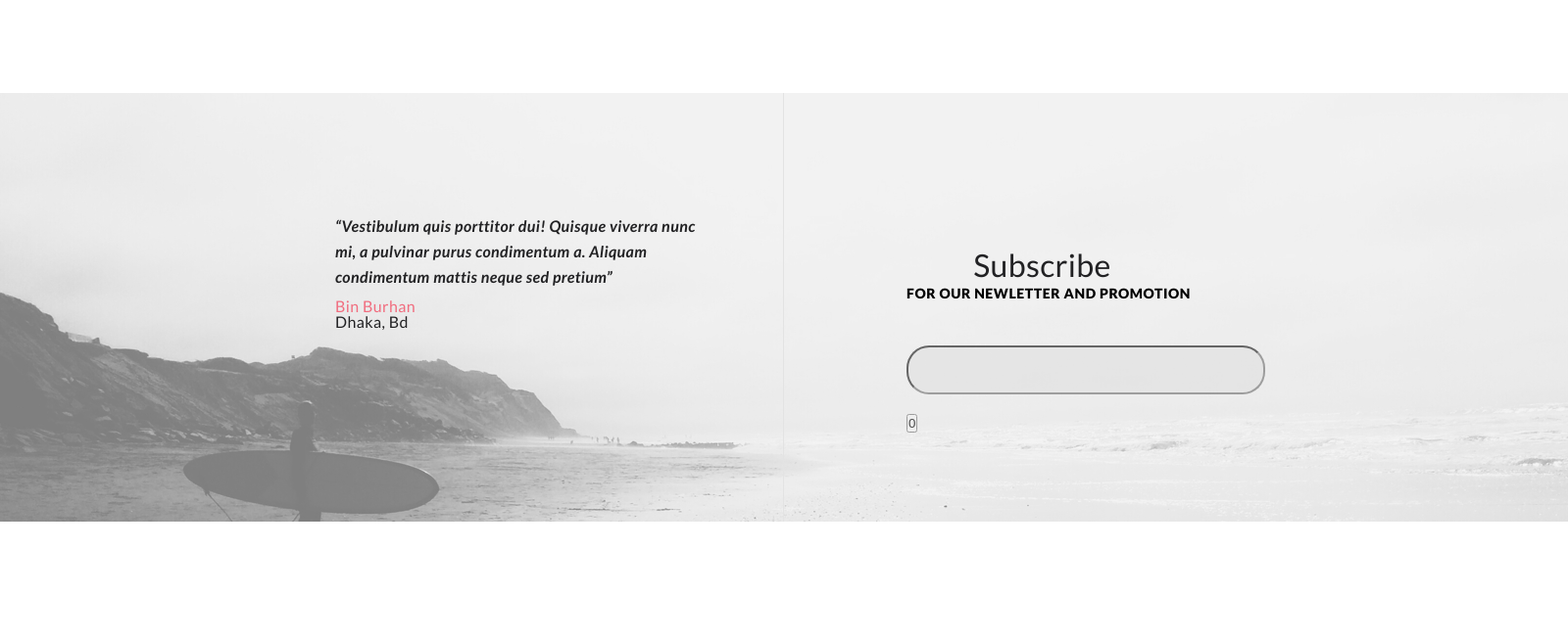
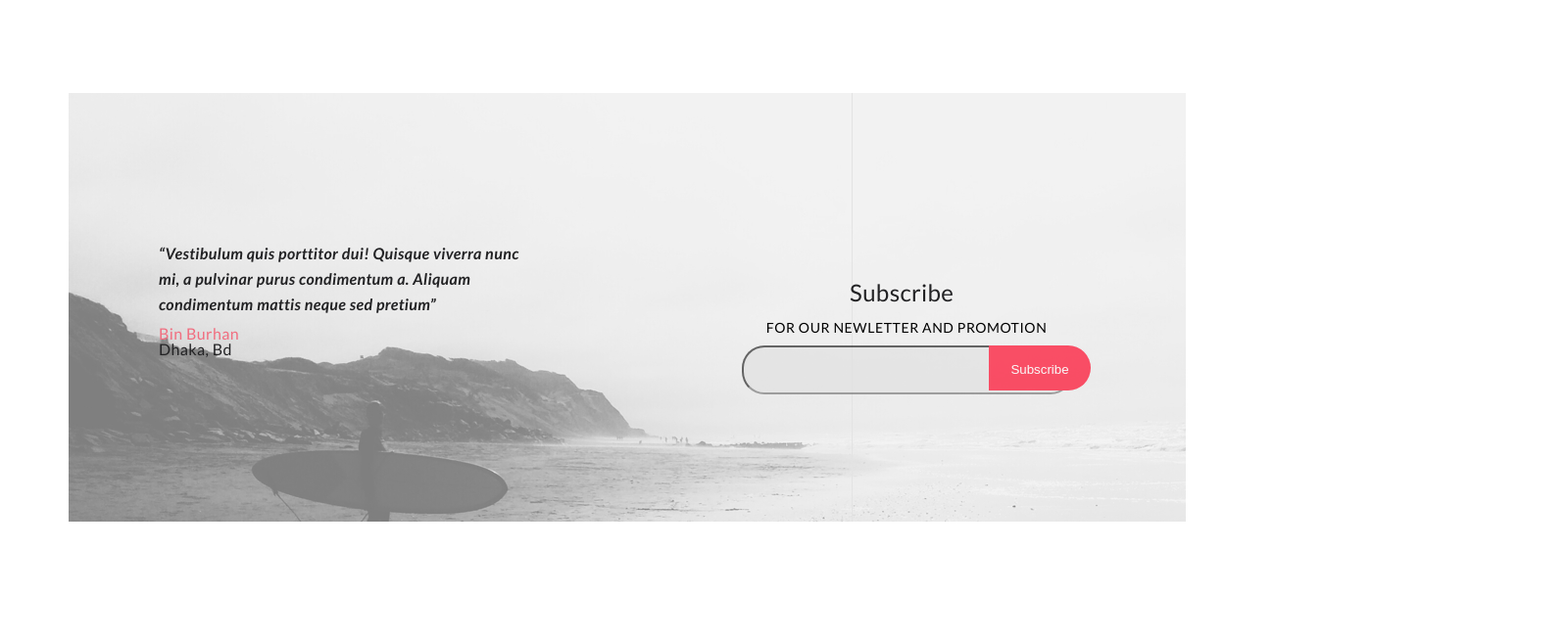
Before and after one commit to Yerley/front-end, a plain HTML site: page index.html in a window 1280 px wide. Shown: the part 3671-4326 px from the top of the page at 98% size, 1600 px wide, since content can reach past the window. Drawn offline with Linux system fonts and the light colour scheme.

Commit message:
Урок 2(v2)

```diff
--- a/index.html
+++ b/index.html
@@ -212,10 +212,10 @@ a pulvinar purus condimentum a. Aliquam condimentum mattis neque sed pretium”<
                     </div>
                 </div></div>
             <div class="comments_right"><div class="comments_subscribe">
-                <h1 class="subscribe">Subscribe</h1>
-                <h2 class="subscribe_desc">FOR OUR NEWLETTER AND PROMOTION</h2>
+                <h2 class="subscribe">Subscribe</h2>
+                <p class="subscribe_desc">FOR OUR NEWLETTER AND PROMOTION</p>
                 <form class="comments_form"><input type="email" class="comments_input">
-                    <button class="comments_button">0</button></form>
+                    <button class="comments_button">Subscribe</button></form>
             </div></div>
         </div>
     </div>
--- a/style.css
+++ b/style.css
@@ -426,11 +426,9 @@ height: 279px;
 .comments_container {
     background-image: url(img/Subscribe.jpg);
     box-sizing: border-box;
-    width: 1600px;
     height: 438px;
-    position: relative;
     display: flex;
-    justify-content: space-between
+    justify-content: space-between;
 }
 
 .comments {
@@ -441,17 +439,9 @@ height: 279px;
 
 
 
-.comments_left_img {
-    position: absolute;
-    top:111px;
-    left: 231px;
-}
 
-.comments_left_text {
-    padding-left: 342px;
-    padding-top: 123px;
 
-}
+
 
 .comments_speech {
           width: 386px;
@@ -482,14 +472,18 @@ height: 279px;
 }
 
 .comments_right {
-          display: flex;
-    padding-right: 385px;
-    padding-top: 148px;
+    display: flex;
+justify-content: center;
+align-items: center;
+    flex: 1;
 
 }
 
 .comments_left {
-    width:804px;
+    display: flex;
+justify-content: center;
+align-items: center;
+    flex: 1;
 }
 
 .subscribe {
@@ -510,7 +504,6 @@ height: 279px;
   line-height: 2.25;
   letter-spacing: 0.6px;
     text-align: center;
-    padding-bottom: 35px;
 }
 
 .comments_input {
@@ -518,7 +511,7 @@ height: 279px;
   height: 46px;
   border-radius: 23px;
   background-color: #e1e1e1;
-        padding-left: 28px;
+    margin: 0 -25px;
 }
 
 .comments_form {
@@ -533,10 +526,28 @@ height: 279px;
   line-height: 3.86;
   letter-spacing: 0.35px;
   color: rgba(34, 34, 36, 0.67);
-    position: relative;
+    position: absolute;
+}
+
+
+
+
+
+
+
+
+.comments_button {
+  height: 46px;
+  border-radius:0 25px 25px 0;
+    box-sizing: border-box;
+  background: #ff0023;
+    margin-top:3px;
+    color: #ffffff;
+    padding: 0px 20px;
+    line-height: 46px;
+    border: 2px solid transparent;
+    top: 0;
+    right: -225px;
+    position: absolute;
 
 }
-
-.comments_subscribe {
-    padding-bottom: 35px;
-}
```
